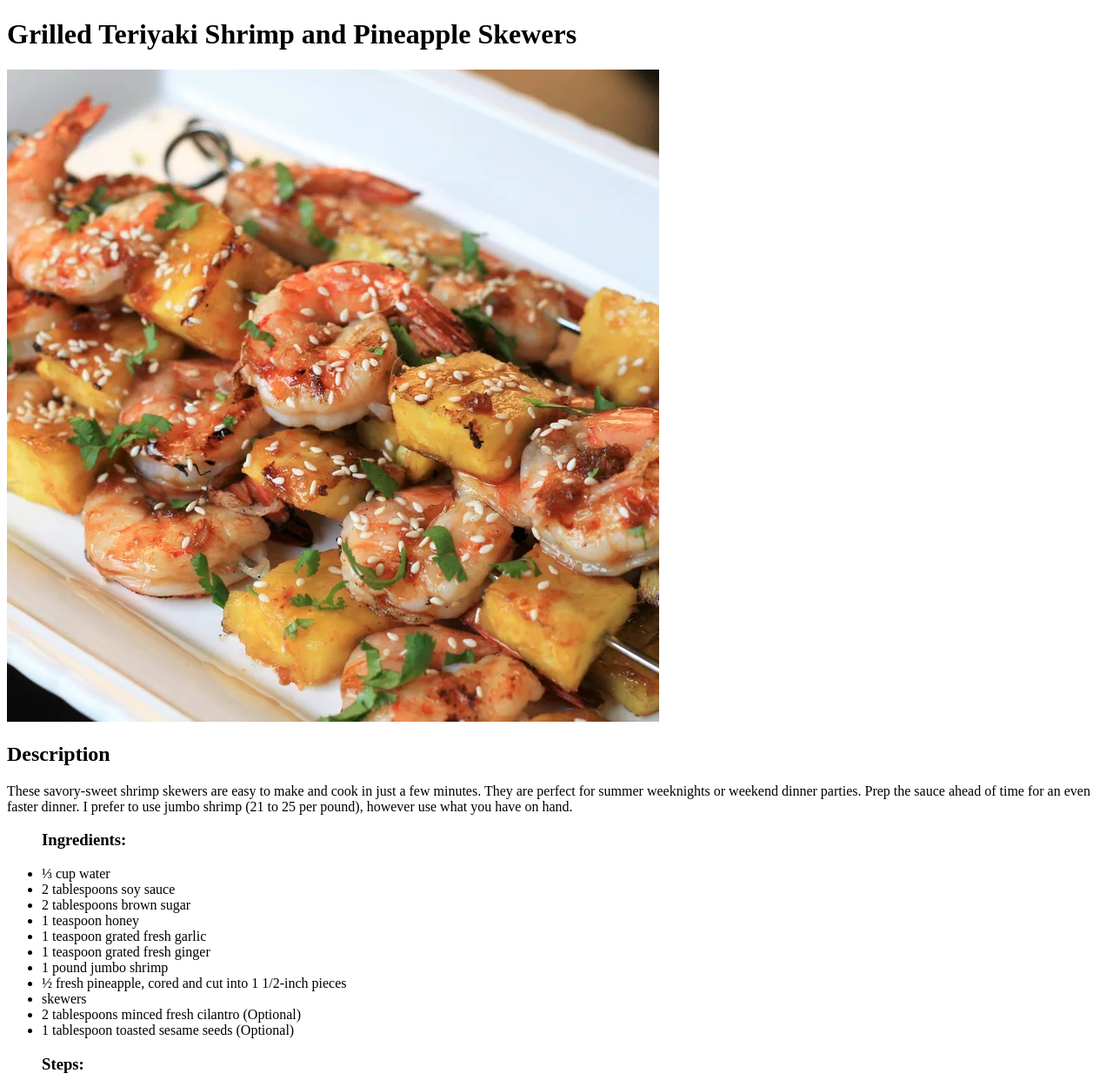
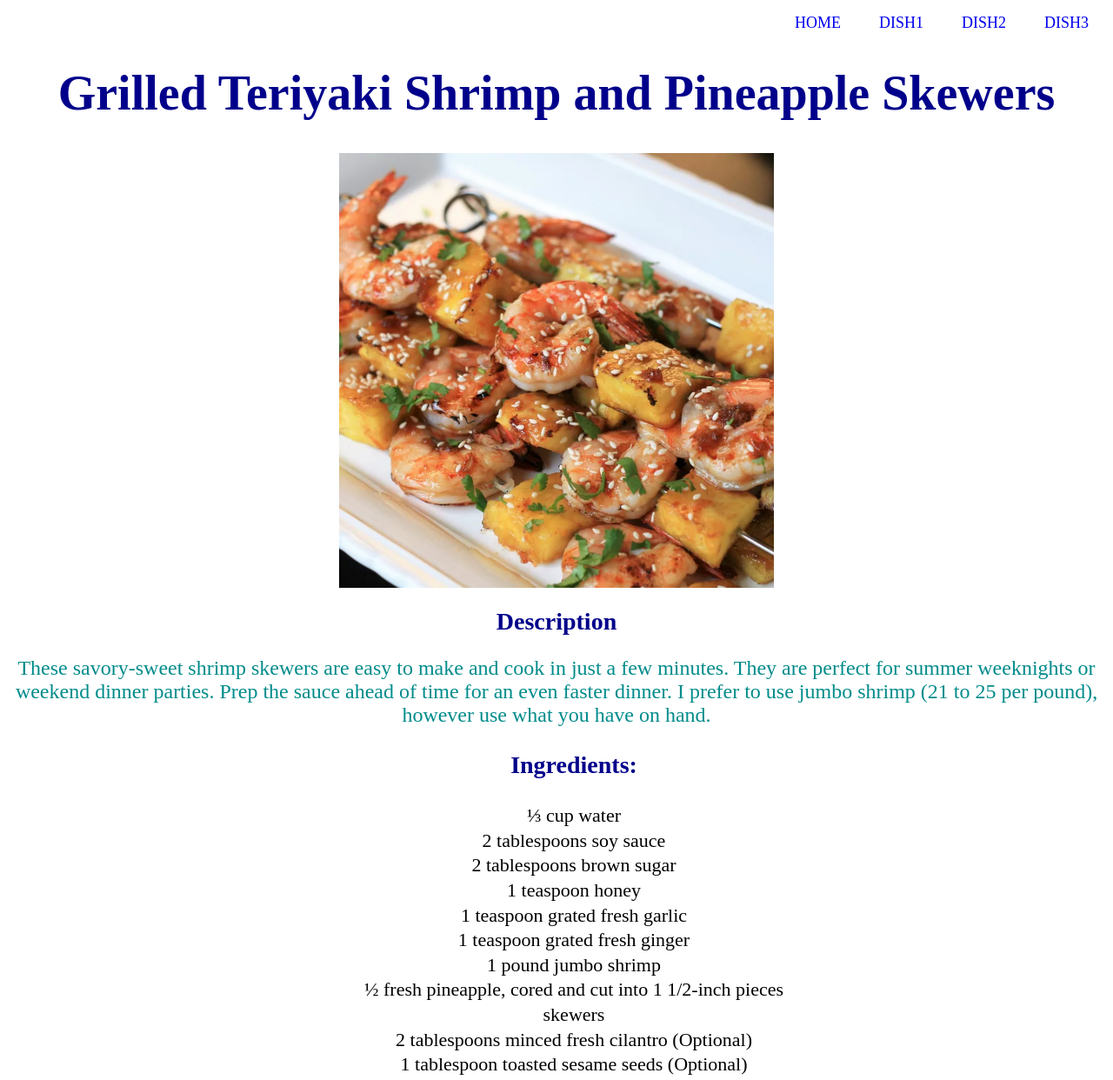
Before and after one commit to Odin-Project-Exercises/odin-recipes, a plain HTML site: page recipes/grilled-teriyaki-shrimp-and-pineapple-skewers.html in a window 1280 px wide. Shown: the top 1242 px of the page at 87% size. Drawn offline with Linux system fonts and the light colour scheme.

Commit message:
Add style

```diff
--- a/recipes/grilled-teriyaki-shrimp-and-pineapple-skewers.html
+++ b/recipes/grilled-teriyaki-shrimp-and-pineapple-skewers.html
@@ -4,14 +4,23 @@
     <meta charset="UTF-8">
     <meta http-equiv="X-UA-Compatible" content="IE=edge">
     <meta name="viewport" content="width=device-width, initial-scale=1.0">
+    <link rel="stylesheet" href="../style.css">
     <title>Grilled Teriyaki Shrimp and Pineapple Skewers</title>
 </head>
 <body>
-    <h1>Grilled Teriyaki Shrimp and Pineapple Skewers</h1>
-    <img src="../images/grilled-teriyaki-shrimp-and-pineapple-skewers.webp">
-    <h2>Description</h2>
+    <div class="navbar">
+        <ul>
+            <li><a href="/index.html">HOME</a></li>
+            <li><a href="/recipes/grilled-teriyaki-shrimp-and-pineapple-skewers.html">DISH1</a></li>
+            <li><a href="/recipes/italian-chicken-marinade.html">DISH2</a></li>
+            <li><a href="/recipes/marinated-grilled-pork-tenderloin.html">DISH3</a></li>
+        </ul>
+    </div>
+    <h1 class="heading1">Grilled Teriyaki Shrimp and Pineapple Skewers</h1>
+    <img src="../images/grilled-teriyaki-shrimp-and-pineapple-skewers.webp" class="image">
+    <h2 class="description">Description</h2>
     <p>These savory-sweet shrimp skewers are easy to make and cook in just a few minutes. They are perfect for summer weeknights or weekend dinner parties. Prep the sauce ahead of time for an even faster dinner. I prefer to use jumbo shrimp (21 to 25 per pound), however use what you have on hand.</p>
-    <ul><h3>Ingredients:</h3>
+    <ul class="ingredient-list"><h3 class="ingredients">Ingredients:</h3>
         <li>⅓ cup water</li>
         <li>2 tablespoons soy sauce</li>
         <li>2 tablespoons brown sugar</li>
@@ -24,7 +33,7 @@
         <li>2 tablespoons minced fresh cilantro (Optional)</li>
         <li>1 tablespoon toasted sesame seeds (Optional)</li>
     </ul>
-    <ol><h3>Steps:</h3>
+    <ol class="steps-list"><h3 class="steps">Steps:</h3>
         <li>Combine water, soy sauce, brown sugar, honey, garlic, and ginger in a small saucepan and bring to a boil over medium-high heat. Reduce heat to medium-low and simmer until sauce has reduced and thickened slightly, 8 to 10 minutes.</li>
         <li>Preheat an outdoor grill for medium-high heat and lightly oil grate. Thread shrimp and pineapple alternately onto skewers and place on a platter.</li>
         <li>Arrange skewers on the hot grate. Grill 2 to 3 minutes per side, or until shrimp is opaque and cooked through. Turn grill to low heat and brush sauce on both sides of skewers. Transfer to a serving platter and sprinkle with cilantro and sesame seeds.</li>
--- /dev/null
+++ b/style.css
@@ -0,0 +1,73 @@
+.heading1 {
+    text-align: center;
+    color: darkblue;
+    font-size: 56px;
+    font-family: 'Times New Roman', Times, serif;
+}
+
+.recipes-list a {
+    font-size: 32px;
+    font-family: 'Times New Roman', Times, serif;
+    text-decoration: none;
+    color: cornflowerblue;
+    line-height: 1.6;
+}
+
+.recipes-list li{
+    list-style: none;
+}
+
+.image {
+    width: 500px;
+    height: auto;
+    display: block;
+    margin-left: auto;
+    margin-right: auto;
+}
+
+.description,
+.ingredients,
+.steps {
+    font-size: 28px;
+    font-family: 'Times New Roman', Times, serif;
+    color: darkblue;
+    text-align: center;
+}
+
+p {
+    text-align: center;
+    font-size: 24px;
+    font-family: 'Times New Roman', Times, serif;
+    color: darkcyan;
+}
+
+.ingredient-list li {
+    font-size: 22px;
+    text-align: center;
+    list-style: none;
+    line-height: 1.3;
+}
+
+.steps-list li {
+    font-size: 22px;
+    text-align: left;
+    line-height: 1.8;
+}
+
+.navbar {
+    text-align: right;
+}
+
+.navbar li {
+    list-style: none;
+    font-size: 18px;
+    font-family: 'Times New Roman', Times, serif;
+    display: inline;
+    margin-left: 20px;
+    margin-right: 20px;
+    color: black;
+}
+
+.navbar a {
+    text-decoration: none;
+}
```
Also changed, not shown: index.html (+17 -5 lines), recipes/italian-chicken-marinade.html (+14 -5 lines), recipes/marinated-grilled-pork-tenderloin.html (+14 -5 lines).
